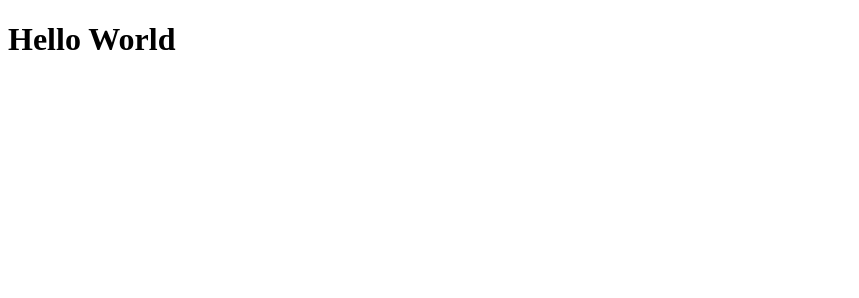
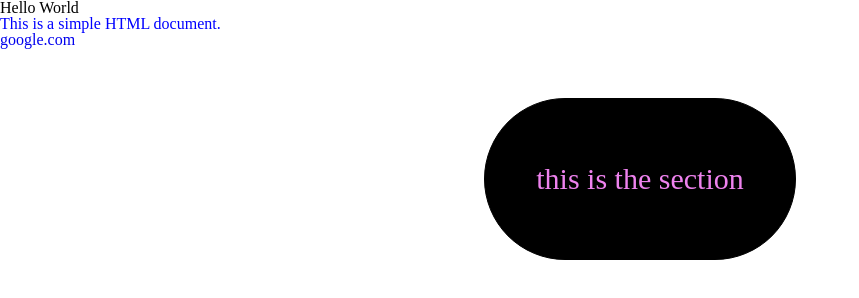
Before and after one commit to davittsotsoria40b-sketch/leqcia4, a plain HTML site: page index.html in a window 1280 px wide. Shown: the whole page, without its empty margins (0-859 px from the left). Drawn offline with Linux system fonts and the light colour scheme.

Commit message:
all problems sorted
problems fixed

```diff
--- /dev/null
+++ b/css/reset.css
@@ -0,0 +1,47 @@
+html, body, div, span, applet, object, iframe,
+h1, h2, h3, h4, h5, h6, p, blockquote, pre,
+a, abbr, acronym, address, big, cite, code,
+del, dfn, em, img, ins, kbd, q, s, samp,
+small, strike, strong, sub, sup, tt, var,
+b, u, i, center,
+dl, dt, dd, ol, ul, li,
+fieldset, form, label, legend,
+table, caption, tbody, tfoot, thead, tr, th, td,
+article, aside, canvas, details, embed,
+figure, figcaption, footer, header, hgroup,
+menu, nav, output, ruby, section, summary,
+time, mark, audio, video {
+	margin: 0;
+	padding: 0;
+	border: 0;
+	font-size: 100%;
+	font: inherit;
+	vertical-align: baseline;
+}
+/* HTML5 display-role reset for older browsers */
+article, aside, details, figcaption, figure,
+footer, header, hgroup, menu, nav, section {
+	display: block;
+}
+body {
+	line-height: 1;
+}
+ol, ul {
+	list-style: none;
+}
+blockquote, q {
+	quotes: none;
+}
+blockquote:before, blockquote:after,
+q:before, q:after {
+	content: '';
+	content: none;
+}
+table {
+	border-collapse: collapse;
+	border-spacing: 0;
+}
+a{
+	text-decoration: none;
+
+}
--- /dev/null
+++ b/css/styles.css
@@ -0,0 +1,20 @@
+p{
+    color: blue;
+}
+a{
+    text-decoration: none;
+}
+section{
+    border: 1px solid black;
+    width: 300px;
+    height: 150px;
+    margin: auto;
+    margin-top: 50px;
+    text-align: center;
+    line-height: 150px;
+    font-size: 30px;
+    color: violet;
+    background-color: black;
+    padding: 5px;
+    border-radius: 200px;
+}
--- a/index.html
+++ b/index.html
@@ -1,9 +1,17 @@
 <!DOCTYPE html>
 <html>
-<head>
-    <title>Github</title>
+    <head>
+  <title>Github</title>
 </head>
 <body>
     <h1>Hello World</h1>
-</body>
+<link rel="stylesheet" href="./css/reset.css">
+<link rel="stylesheet" href="./css/styles.css">
+
+
+
+        <p>This is a simple HTML document.</p>
+        <a href="https://googole.com">google.com</a>
+        <section>this is the section</section>
+    </body>
 </html>
```
